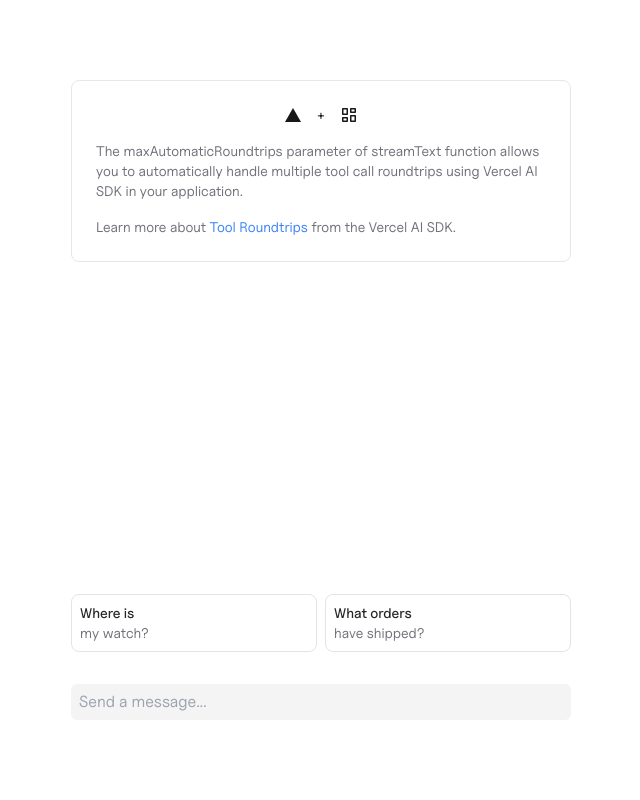
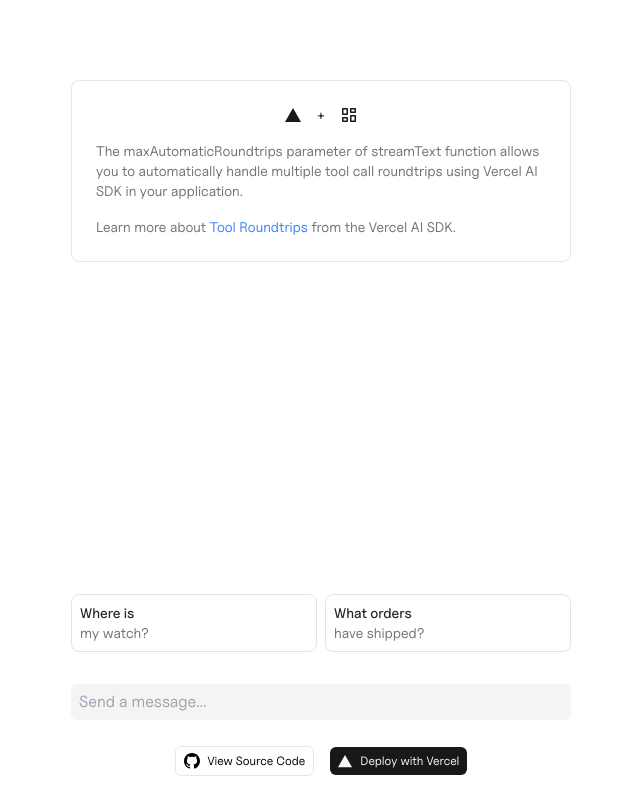
Before and after one commit to vercel-labs/ai-sdk-preview-roundtrips, a Next.js app: page / in a window 1280 px wide. Shown: the whole page, without its empty margins (319-959 px from the left). Built offline with nearby package versions, Linux system fonts and the light colour scheme.

Commit message:
Add deploy buttons

```diff
--- a/app/(preview)/page.tsx
+++ b/app/(preview)/page.tsx
@@ -4,7 +4,7 @@ import { useRef } from "react";
 import { Message } from "@/components/message";
 import { useScrollToBottom } from "@/components/use-scroll-to-bottom";
 import { motion } from "framer-motion";
-import { MasonryIcon, VercelIcon } from "@/components/icons";
+import { GitIcon, MasonryIcon, VercelIcon } from "@/components/icons";
 import Link from "next/link";
 import { useChat } from "ai/react";
 
@@ -118,6 +118,31 @@ export default function Home() {
           />
         </form>
       </div>
+
+      <motion.div
+        className="flex flex-row gap-4 items-center justify-between fixed bottom-6 text-xs "
+        initial={{ y: 20, opacity: 0 }}
+        animate={{ y: 0, opacity: 1 }}
+        transition={{ delay: 1 }}
+      >
+        <Link
+          target="_blank"
+          href="https://github.com/vercel-labs/ai-sdk-preview-roundtrips"
+          className="flex flex-row gap-2 items-center border px-2 py-1.5 rounded-md hover:bg-zinc-100 dark:border-zinc-700 dark:hover:bg-zinc-800"
+        >
+          <GitIcon />
+          View Source Code
+        </Link>
+
+        <Link
+          target="_blank"
+          href="https://vercel.com/templates/next.js/ai-sdk-roundtrips"
+          className="flex flex-row gap-2 items-center bg-zinc-900 px-2 py-1.5 rounded-md text-zinc-50 hover:bg-zinc-950 dark:bg-zinc-100 dark:text-zinc-900 dark:hover:bg-zinc-50"
+        >
+          <VercelIcon size={14} />
+          Deploy with Vercel
+        </Link>
+      </motion.div>
     </div>
   );
 }
```
